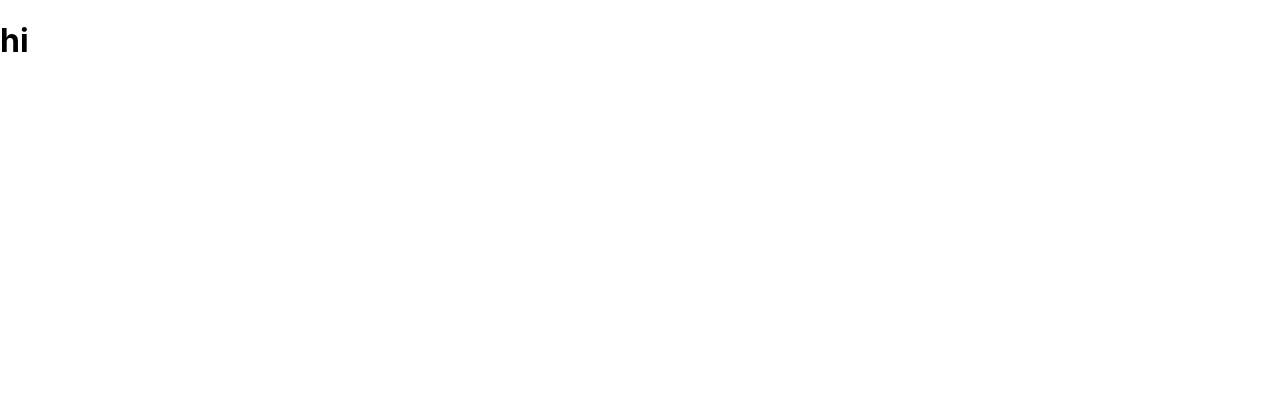
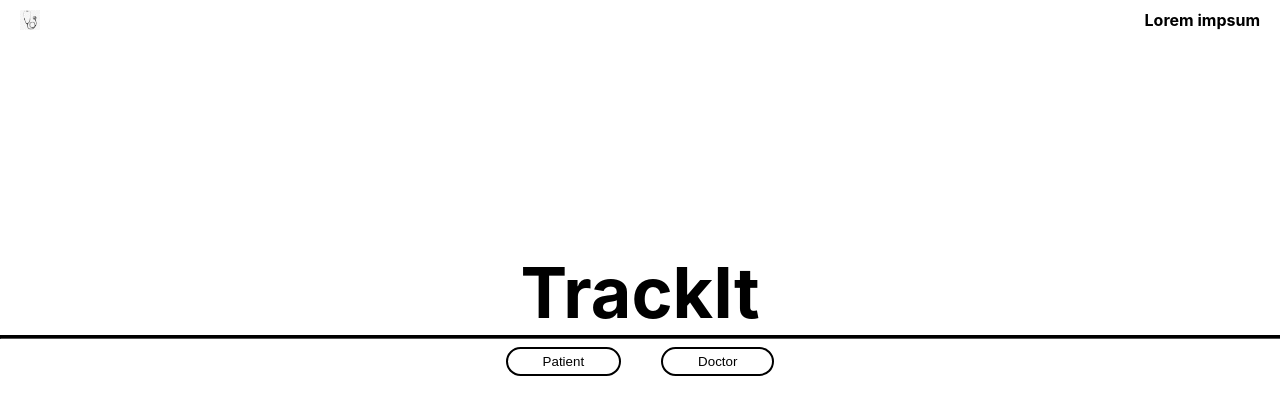
Before and after one commit to Yashu-Goel/TrackIt, a React (Create React App) app in the folder client/: page / in a window 1280 px wide. Shown: the top 414 px of the page. Built offline with nearby package versions, Linux system fonts and the light colour scheme.

Commit message:
homePageUpdate

```diff
--- a/client/src/Home.css
+++ b/client/src/Home.css
@@ -0,0 +1,66 @@
+.header{
+    width: 100%;
+    height: 40px;
+        top: 0;
+        left: 0;
+        display: flex;
+        justify-content: space-between;
+        align-items: center;
+        width: 100%;
+}
+img{
+    padding-left: 20px;
+    width: 20px;
+    height: 20px;
+}
+
+.lorem{
+    padding-right: 20px;
+}
+
+hr{
+    height: 2px;
+    background: black;
+    color:black;
+    border-color:black;
+    margin-top: 0%;
+    width: 100%;
+
+
+}
+
+.main {
+    display: flex;
+    flex-direction: column;
+    align-items: center;
+    justify-content: center;
+    height: 500px;
+    text-align: center;
+}
+
+h1{
+    font-size: 70px;
+    margin-bottom: 0;
+
+}
+
+button{
+    border-radius: 25px;
+        border: 2px solid black;
+         padding: 5px 35px 5px 35px;
+        margin-left: 20px;
+        margin-right: 20px;
+        background-color: white;
+
+}
+
+.bt{
+    display: flex;
+    flex-direction: row;
+    justify-content: center;
+    text-align: center;
+}
+
+.lorem{
+    font-weight: bold;
+}
--- a/client/src/Home.js
+++ b/client/src/Home.js
@@ -1,10 +1,26 @@
 import React from 'react'
+import { Link } from 'react-router-dom'
+import "./Home.css";
+import logo from './steth.png'
 
 const Home = () => {
   return (
     <div>
       {/* Code here */}
-      <h1>hi</h1>
+      <div class="header">
+        <img src={logo}></img>
+        <div class="lorem" >
+          Lorem impsum
+        </div>
+      </div>
+      <div class="main">
+        <h1>TrackIt</h1>
+        <hr />
+        <div class="bt">
+        <Link to="/patient_auth"><button>Patient</button></Link>
+        <Link to="/patient_auth"><button>Doctor</button></Link>
+        </div>
+      </div>
     </div>
   )
 }
```
Also changed, not shown: client/src/steth.png (added).
